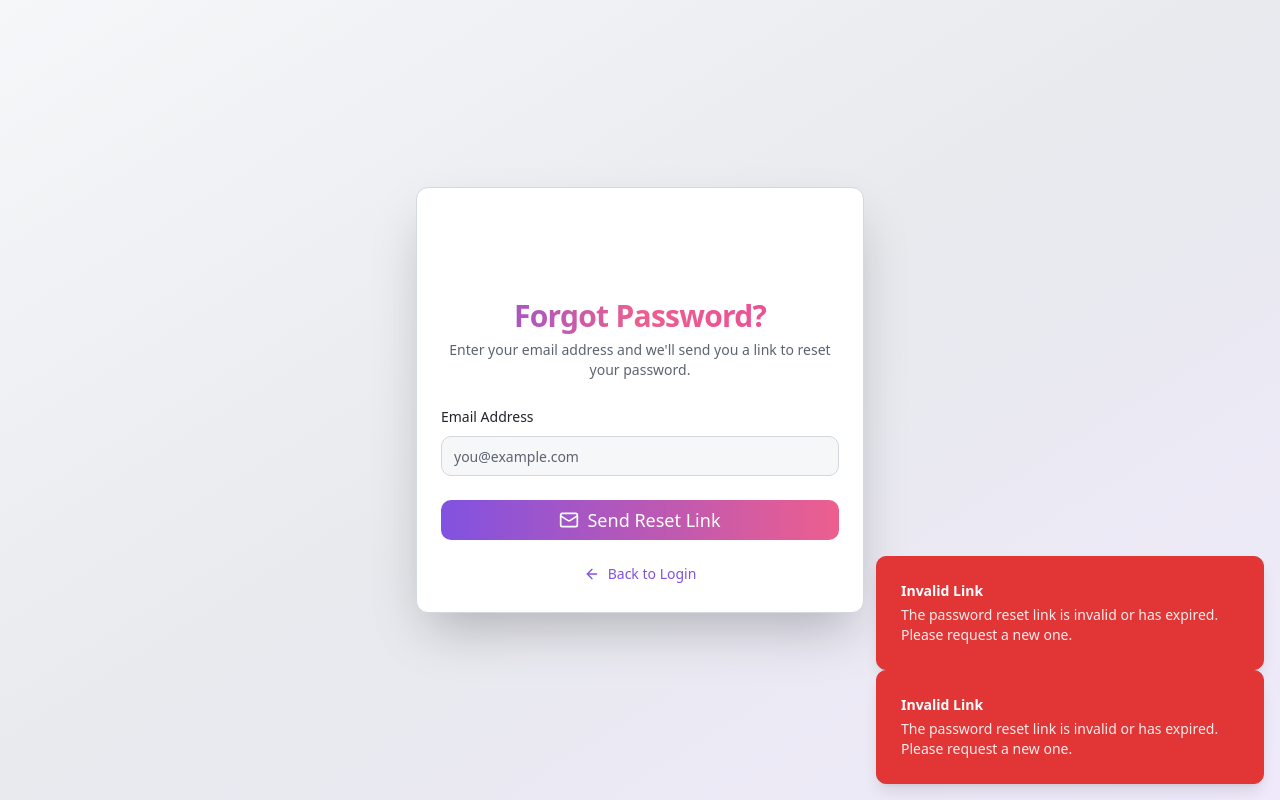
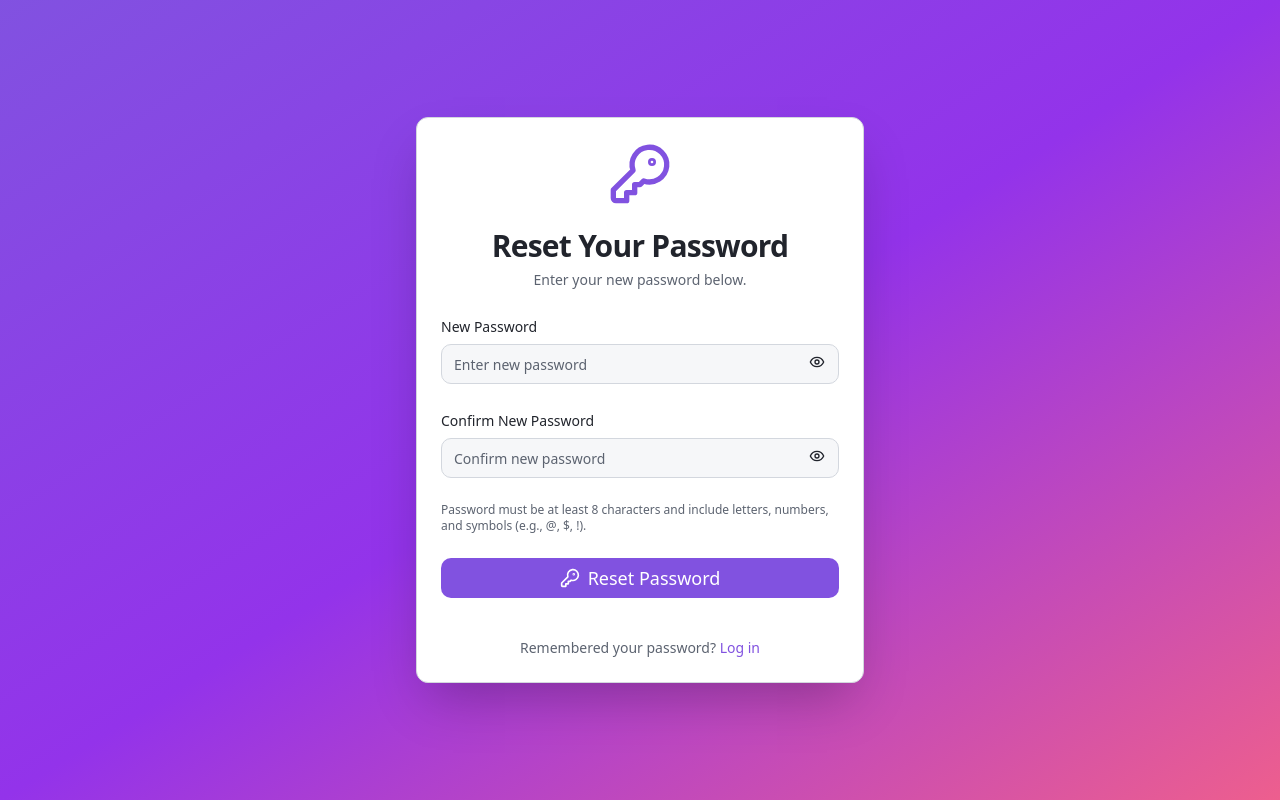
Before and after one commit to Kingjibes/CIPHERPREMIUM, a React (Vite) app: page /reset-password in a window 1280 px wide. Before the commit this address led to /forgot-password. Shown: the top 800 px of the page. Built offline with nearby package versions, Linux system fonts and the light colour scheme.

Commit message:
Update ResetPasswordPage.jsx

```diff
--- a/src/pages/ResetPasswordPage.jsx
+++ b/src/pages/ResetPasswordPage.jsx
@@ -1,12 +1,12 @@
 import React, { useState, useEffect } from 'react';
-import { useNavigate, useLocation } from 'react-router-dom';
+import { useNavigate } from 'react-router-dom';
 import { motion } from 'framer-motion';
 import { useAuth } from '@/contexts/AuthContext';
 import { Button } from '@/components/ui/button';
 import { Input } from '@/components/ui/input';
 import { Label } from '@/components/ui/label';
-import { Card, CardContent, CardDescription, CardHeader, CardTitle } from "@/components/ui/card";
-import { Lock, Save, Eye, EyeOff, Loader2 } from 'lucide-react';
+import { Card, CardContent, CardDescription, CardFooter, CardHeader, CardTitle } from "@/components/ui/card";
+import { KeyRound, Eye, EyeOff, Loader2 } from 'lucide-react';
 import { useToast } from "@/components/ui/use-toast";
 
 function ResetPasswordPage() {
@@ -15,95 +15,81 @@ function ResetPasswordPage() {
   const [showPassword, setShowPassword] = useState(false);
   const [showConfirmPassword, setShowConfirmPassword] = useState(false);
   const [isSubmitting, setIsSubmitting] = useState(false);
-  const [token, setToken] = useState(null);
-  const { resetPassword } = useAuth();
+  const [accessToken, setAccessToken] = useState(null);
+  const { resetPassword, loading: authLoading } = useAuth();
   const navigate = useNavigate();
-  const location = useLocation();
   const { toast } = useToast();
 
   useEffect(() => {
-    const hash = location.hash.substring(1); // Remove #
-    const params = new URLSearchParams(hash);
-    const accessToken = params.get('access_token');
-    if (accessToken) {
-      setToken(accessToken);
-    } else {
+    const hash = window.location.hash;
+    if (hash) {
+      const params = new URLSearchParams(hash.substring(1)); // remove #
+      const token = params.get('access_token');
+      if (token) {
+        setAccessToken(token);
+      } else if (!params.has('error')) {
          toast({
           title: "Invalid Link",
-        description: "The password reset link is invalid or has expired. Please request a new one.",
+          description: "Password reset link is invalid or has expired. Please request a new one.",
           variant: "destructive",
-        duration: 7000,
+          duration: 7000
         });
         navigate('/forgot-password');
       }
-  }, [location, navigate, toast]);
+    }
+  }, [navigate, toast]);
 
   const handleSubmit = async (e) => {
     e.preventDefault();
     if (password !== confirmPassword) {
       toast({
-        title: "Error",
+        title: "Password Reset Failed",
         description: "Passwords do not match.",
         variant: "destructive",
       });
       return;
     }
-    if (!token) {
+    if (!accessToken && !authLoading && !window.location.hash.includes('access_token')) {
         toast({
-        title: "Error",
-        description: "Password reset token is missing. Please use the link from your email.",
+            title: "Invalid Session",
+            description: "Your session for password reset is invalid or has expired. Please try the link again or request a new one.",
             variant: "destructive",
         });
+        navigate('/forgot-password');
         return;
     }
 
     setIsSubmitting(true);
-    const success = await resetPassword(token, password);
+    const success = await resetPassword(null, password);
     setIsSubmitting(false);
-
     if (success) {
-      toast({
-        title: "Password Reset Successful",
-        description: "Your password has been updated. You can now log in with your new password.",
-        className: "bg-green-500 text-white",
-        duration: 7000,
-      });
-      navigate('/login');
+      navigate('/success'); // Changed from toast + /login to directly navigate to /success
     }
   };
 
-  if (!token && !isSubmitting) { // Only show loader if token is being processed or submitting
   return (
-      <div className="min-h-screen flex items-center justify-center bg-gradient-to-br from-background via-muted to-accent p-4">
-        <Loader2 className="h-16 w-16 animate-spin text-primary" />
-      </div>
-    );
-  }
-
-
-  return (
-    <div className="min-h-screen flex items-center justify-center bg-gradient-to-br from-background via-muted to-accent p-4">
+    <div className="min-h-screen flex items-center justify-center bg-gradient-to-br from-primary via-purple-600 to-secondary p-4">
       <motion.div
-        initial={{ opacity: 0, scale: 0.9 }}
-        animate={{ opacity: 1, scale: 1 }}
-        transition={{ duration: 0.5, ease: "easeOut" }}
+        initial={{ opacity: 0, y: 20 }}
+        animate={{ opacity: 1, y: 0 }}
+        transition={{ duration: 0.5 }}
       >
         <Card className="w-full max-w-md shadow-2xl">
           <CardHeader className="text-center">
-            <Lock className="h-16 w-16 gradient-text mx-auto mb-4" />
-            <CardTitle className="text-3xl font-bold gradient-text">Reset Your Password</CardTitle>
-            <CardDescription>Enter your new password below. Must be 8+ characters and include letters, numbers, and symbols.</CardDescription>
+            <KeyRound className="h-16 w-16 text-primary mx-auto mb-4" />
+            <CardTitle className="text-3xl font-bold text-foreground">Reset Your Password</CardTitle>
+            <CardDescription>Enter your new password below.</CardDescription>
           </CardHeader>
           <CardContent>
             <form onSubmit={handleSubmit} className="space-y-6">
-              <div className="relative space-y-2">
+              <div className="space-y-1.5 relative">
                 <Label htmlFor="password">New Password</Label>
                 <Input
                   id="password"
                   type={showPassword ? "text" : "password"}
                   value={password}
                   onChange={(e) => setPassword(e.target.value)}
-                  placeholder="••••••••"
+                  placeholder="Enter new password"
                   required
                   disabled={isSubmitting}
                 />
@@ -111,21 +97,21 @@ function ResetPasswordPage() {
                   type="button"
                   variant="ghost"
                   size="icon"
-                  className="absolute right-1 top-7 h-7 w-7"
+                  className="absolute right-2 top-7 h-7 w-7"
                   onClick={() => setShowPassword(!showPassword)}
                   disabled={isSubmitting}
                 >
                   {showPassword ? <EyeOff className="h-4 w-4" /> : <Eye className="h-4 w-4" />}
                 </Button>
               </div>
-              <div className="relative space-y-2">
+              <div className="space-y-1.5 relative">
                 <Label htmlFor="confirmPassword">Confirm New Password</Label>
                 <Input
                   id="confirmPassword"
                   type={showConfirmPassword ? "text" : "password"}
                   value={confirmPassword}
                   onChange={(e) => setConfirmPassword(e.target.value)}
-                  placeholder="••••••••"
+                  placeholder="Confirm new password"
                   required
                   disabled={isSubmitting}
                 />
@@ -133,19 +119,30 @@ function ResetPasswordPage() {
                   type="button"
                   variant="ghost"
                   size="icon"
-                  className="absolute right-1 top-7 h-7 w-7"
+                  className="absolute right-2 top-7 h-7 w-7"
                   onClick={() => setShowConfirmPassword(!showConfirmPassword)}
                   disabled={isSubmitting}
                 >
                   {showConfirmPassword ? <EyeOff className="h-4 w-4" /> : <Eye className="h-4 w-4" />}
                 </Button>
               </div>
-              <Button type="submit" className="w-full text-lg py-3 bg-gradient-to-r from-primary to-secondary hover:opacity-90 transition-opacity duration-300 text-primary-foreground" disabled={isSubmitting || !token}>
-                {isSubmitting ? <Loader2 className="mr-2 h-5 w-5 animate-spin" /> : <Save className="mr-2 h-5 w-5" />}
-                {isSubmitting ? 'Resetting...' : 'Reset Password'}
+              <p className="text-xs text-muted-foreground">
+                Password must be at least 8 characters and include letters, numbers, and symbols (e.g., @, $, !).
+              </p>
+              <Button type="submit" className="w-full text-lg py-3 bg-primary hover:bg-primary/90 text-primary-foreground" disabled={isSubmitting || authLoading}>
+                {isSubmitting || authLoading ? <Loader2 className="mr-2 h-5 w-5 animate-spin" /> : <KeyRound className="mr-2 h-5 w-5" />}
+                {isSubmitting || authLoading ? 'Resetting...' : 'Reset Password'}
               </Button>
             </form>
           </CardContent>
+           <CardFooter className="text-center block mt-4">
+            <p className="text-sm text-muted-foreground">
+              Remembered your password?{' '}
+              <Button variant="link" asChild className="p-0 h-auto text-primary" disabled={isSubmitting}>
+                <a href="/login">Log in</a>
+              </Button>
+            </p>
+          </CardFooter>
         </Card>
       </motion.div>
     </div>
```
Lines whose indentation alone changed are shown as unchanged.
